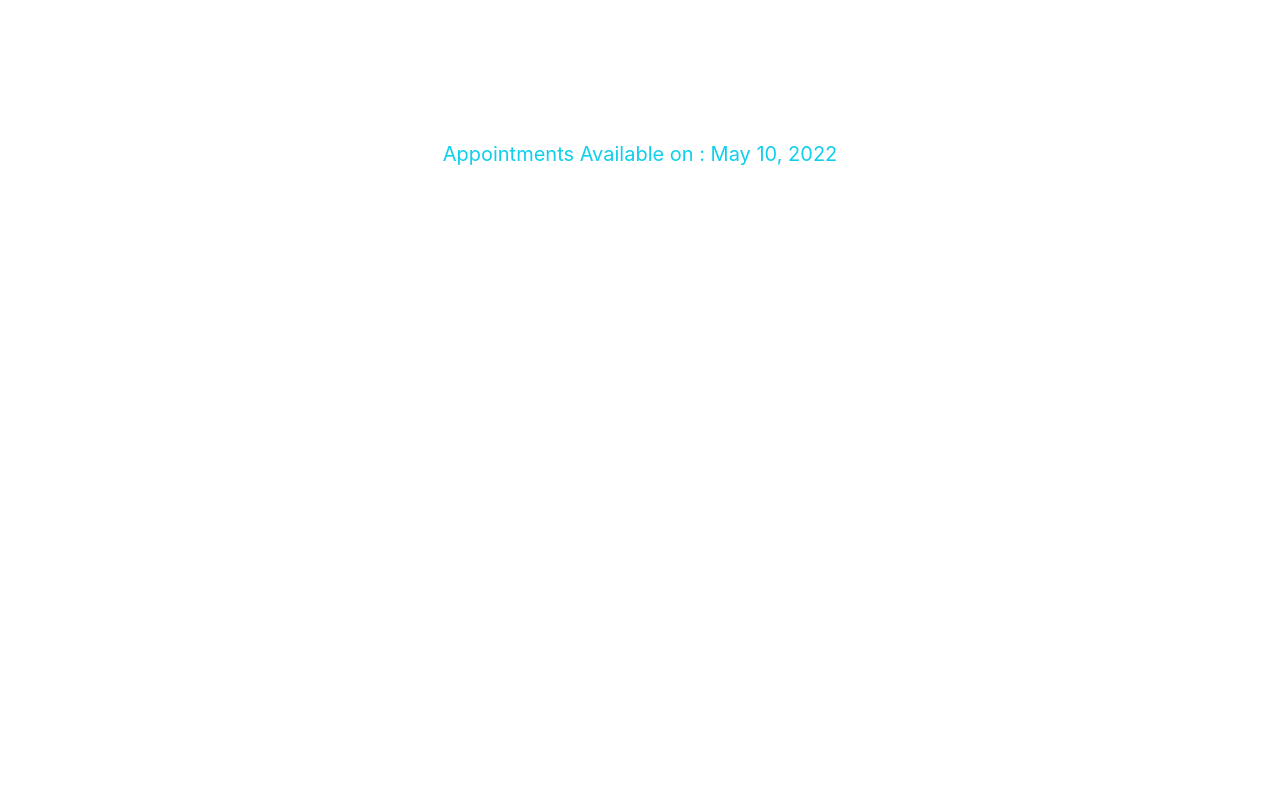
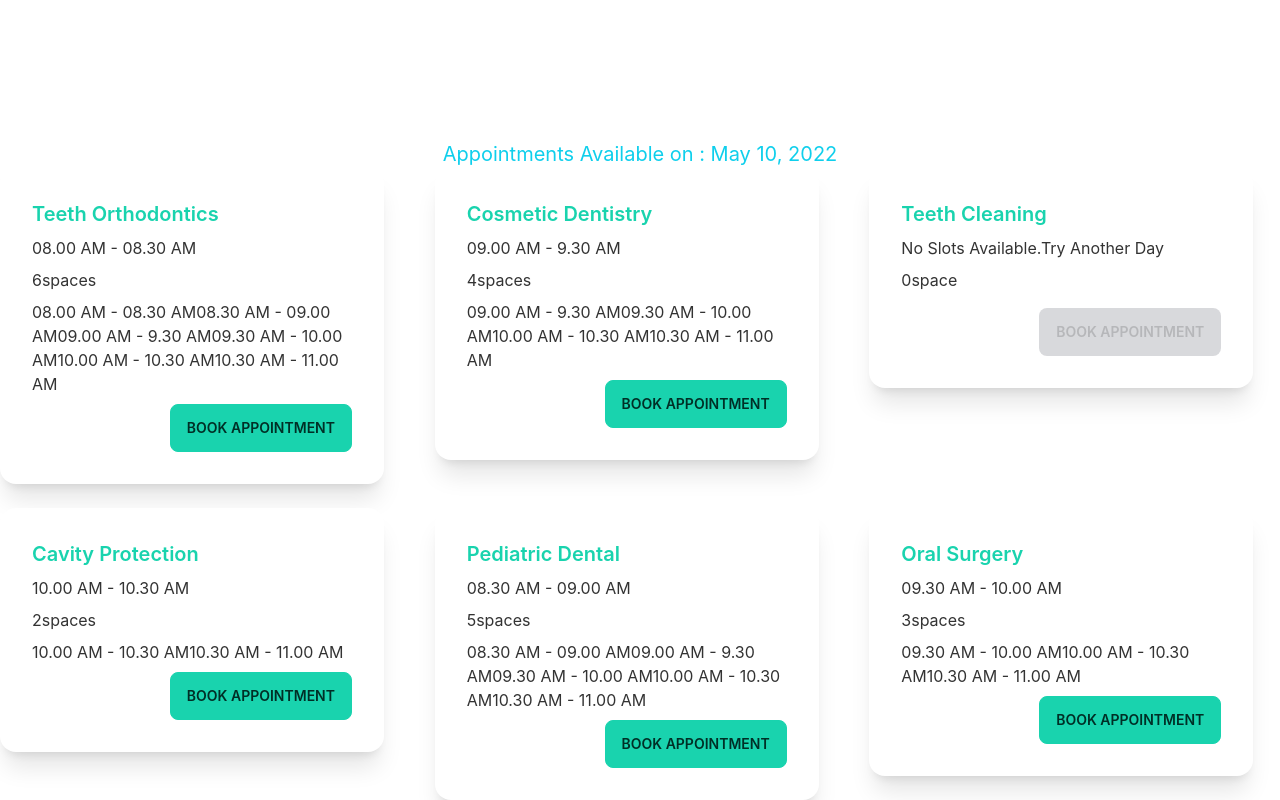
Before and after one commit to RAHUL573769/doctorPortalClientSide, a React (Create React App) app: page /appointment in a window 1280 px wide. Shown: the part 724-1524 px from the top of the page. Before the commit the page ends 892 px from the top, so only its background shows below. Built offline with nearby package versions, Linux system fonts and the light colour scheme.

Commit message:
book added

```diff
--- /dev/null
+++ b/public/services.json
@@ -0,0 +1,57 @@
+[
+    {
+      "_id": 1,
+      "name": "Teeth Orthodontics",
+      "slots": [
+        "08.00 AM - 08.30 AM",
+        "08.30 AM - 09.00 AM",
+        "09.00 AM - 9.30 AM",
+        "09.30 AM - 10.00 AM",
+        "10.00 AM - 10.30 AM",
+        "10.30 AM - 11.00 AM"
+      ]
+    },
+    {
+      "_id": 2,
+      "name": "Cosmetic Dentistry",
+      "slots": [
+        "09.00 AM - 9.30 AM",
+        "09.30 AM - 10.00 AM",
+        "10.00 AM - 10.30 AM",
+        "10.30 AM - 11.00 AM"
+      ]
+    },
+    {
+      "_id": 3,
+      "name": "Teeth Cleaning",
+      "slots": []
+    },
+    {
+      "_id": 4,
+      "name": "Cavity Protection",
+      "slots": [
+        "10.00 AM - 10.30 AM",
+        "10.30 AM - 11.00 AM"
+      ]
+    },
+    {
+      "_id": 5,
+      "name": "Pediatric Dental",
+      "slots": [
+        "08.30 AM - 09.00 AM",
+        "09.00 AM - 9.30 AM",
+        "09.30 AM - 10.00 AM",
+        "10.00 AM - 10.30 AM",
+        "10.30 AM - 11.00 AM"
+      ]
+    },
+    {
+      "_id": 6,
+      "name": "Oral Surgery",
+      "slots": [
+        "09.30 AM - 10.00 AM",
+        "10.00 AM - 10.30 AM",
+        "10.30 AM - 11.00 AM"
+      ]
+    }
+  ]
--- a/src/Components/Appointment/AvailableAppointments.js
+++ b/src/Components/Appointment/AvailableAppointments.js
@@ -1,12 +1,25 @@
 import { format } from "date-fns";
-import React from "react";
+import React, { useEffect, useState } from "react";
+import Service from "./Service";
 
 const AvailableAppointments = ({ date, setDate }) => {
+  const [services, setServices] = useState([]);
+
+  useEffect(() => {
+    fetch("services.json")
+      .then((res) => res.json())
+      .then((data) => setServices(data));
+  }, []);
   return (
     <div>
       <p className="text-center text-xl text-primary">
         Appointments Available on : {format(date, "PP")}
       </p>
+      <div className="grid grid-cols-1 md:grid-cols-2 lg:grid-cols-3 gap-6">
+        {services.map((service) => (
+          <Service key={service._id} service={service}></Service>
+        ))}
+      </div>
     </div>
   );
 };
--- /dev/null
+++ b/src/Components/Appointment/Service.js
@@ -0,0 +1,35 @@
+import React from "react";
+import Services from "../Home/Services";
+
+const Service = ({ service }) => {
+  const { name, slots } = service;
+
+  return (
+    <div>
+      <div class="card w-96 bg-base-100 shadow-xl">
+        <div class="card-body">
+          <h2 class="card-title text-secondary">{name}</h2>
+          <p>
+            {slots.length > 0 ? (
+              <span>{slots[0]}</span>
+            ) : (
+              <span>No Slots Available.Try Another Day</span>
+            )}
+          </p>
+          <p>
+            {slots.length}
+            {slots.length > 1 ? "spaces" : "space"}{" "}
+          </p>
+          <p>{slots}</p>
+          <div class="card-actions justify-end">
+            <button disabled={slots.length === 0} class="btn btn-secondary ">
+              Book Appointment
+            </button>
+          </div>
+        </div>
+      </div>
+    </div>
+  );
+};
+
+export default Service;
```
